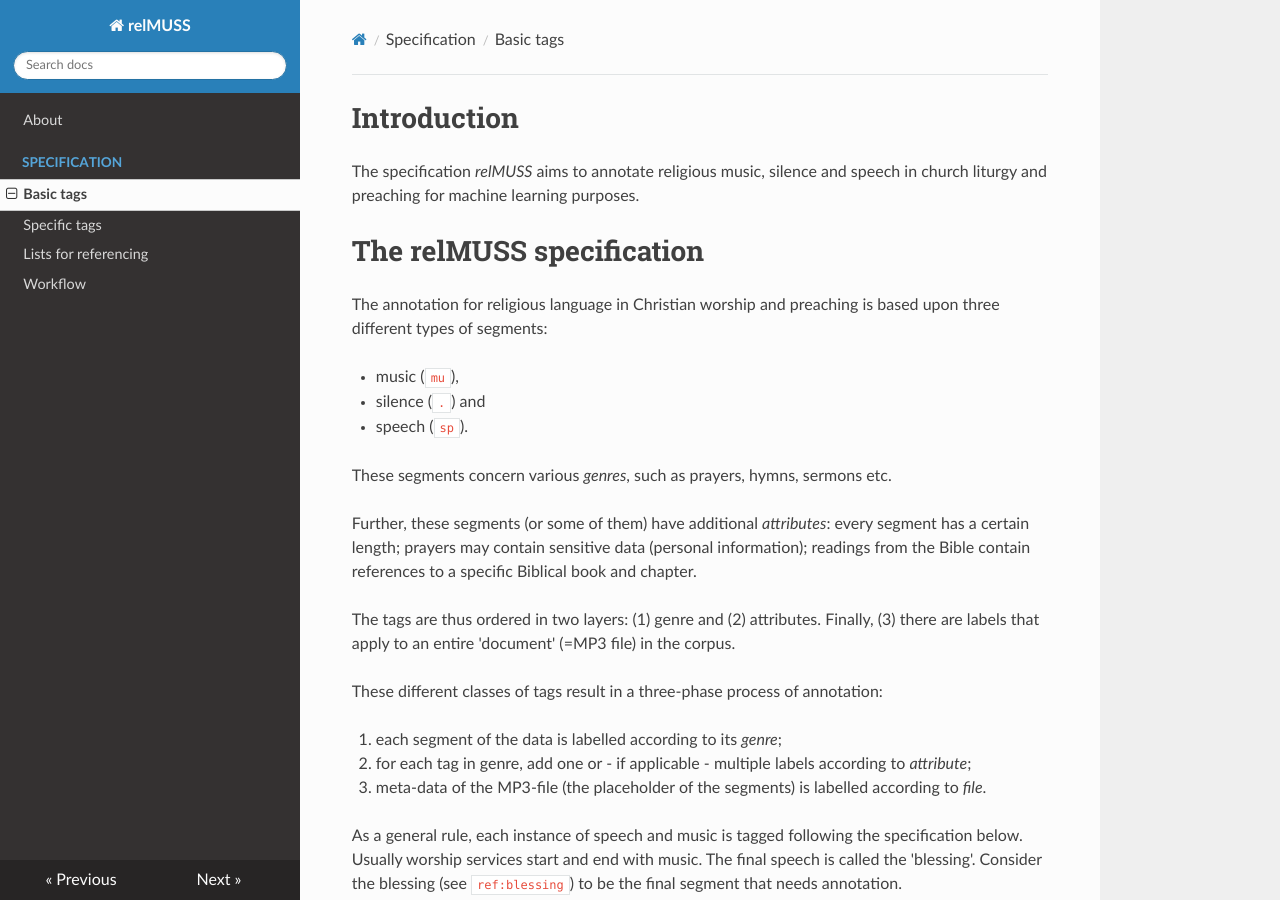
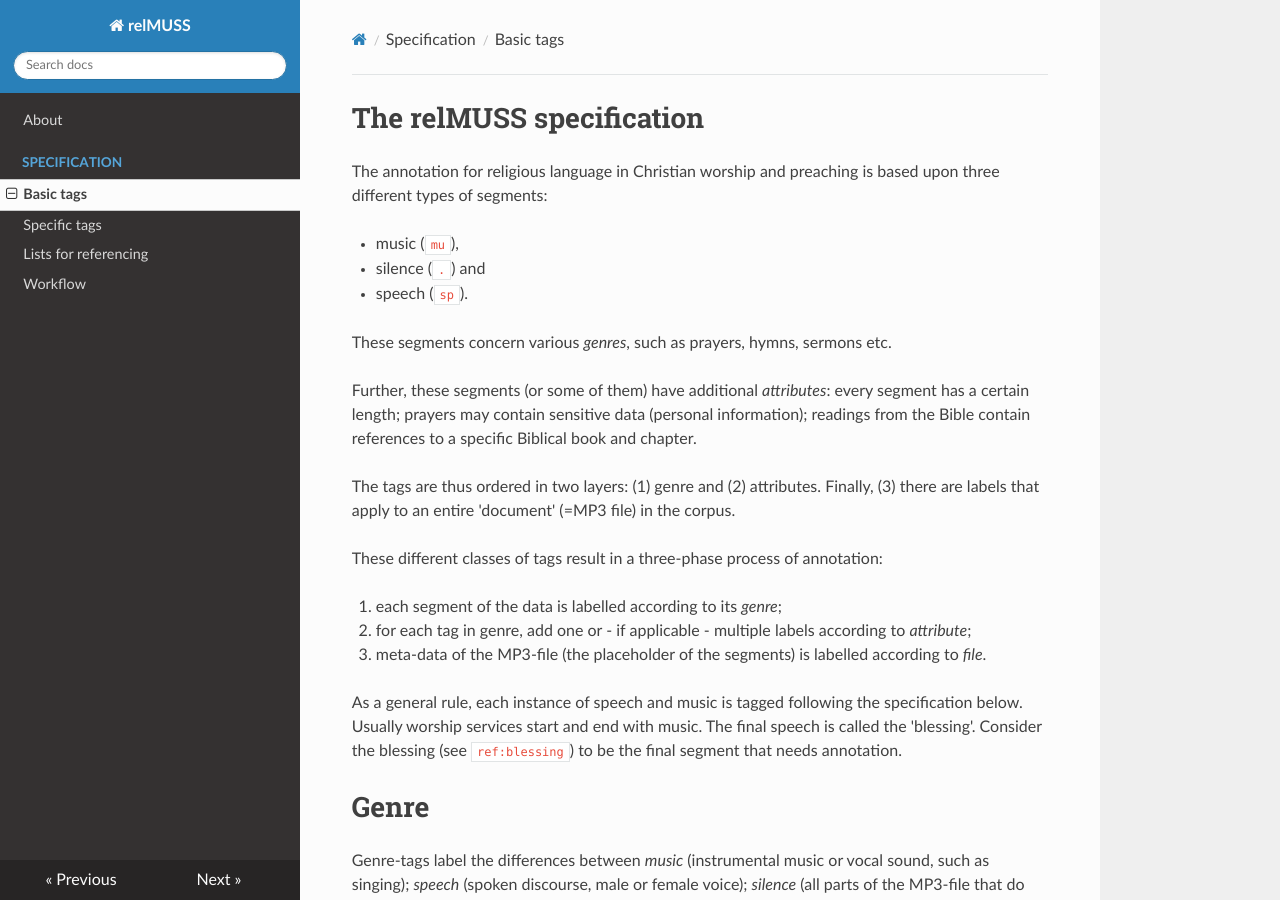
Before and after one commit to ttjpleizier/relmuss-specification, an MkDocs documentation site: the page built from docs/basic.md, in a window 1280 px wide and 900 px high. Built offline with MkDocs 1.6.1, drawn with Linux system fonts in a browser that asks for light colours; nearby versions of some CDN libraries.

Commit message:
Update basic.md

```diff
--- a/docs/basic.md
+++ b/docs/basic.md
@@ -1,6 +1,3 @@
-# Introduction
-The specification *relMUSS* aims to annotate religious music, silence and speech in church liturgy and preaching for machine learning purposes.
-
 # The relMUSS specification
 The annotation for religious language in Christian worship and preaching is based upon three different types of segments:
 
```
